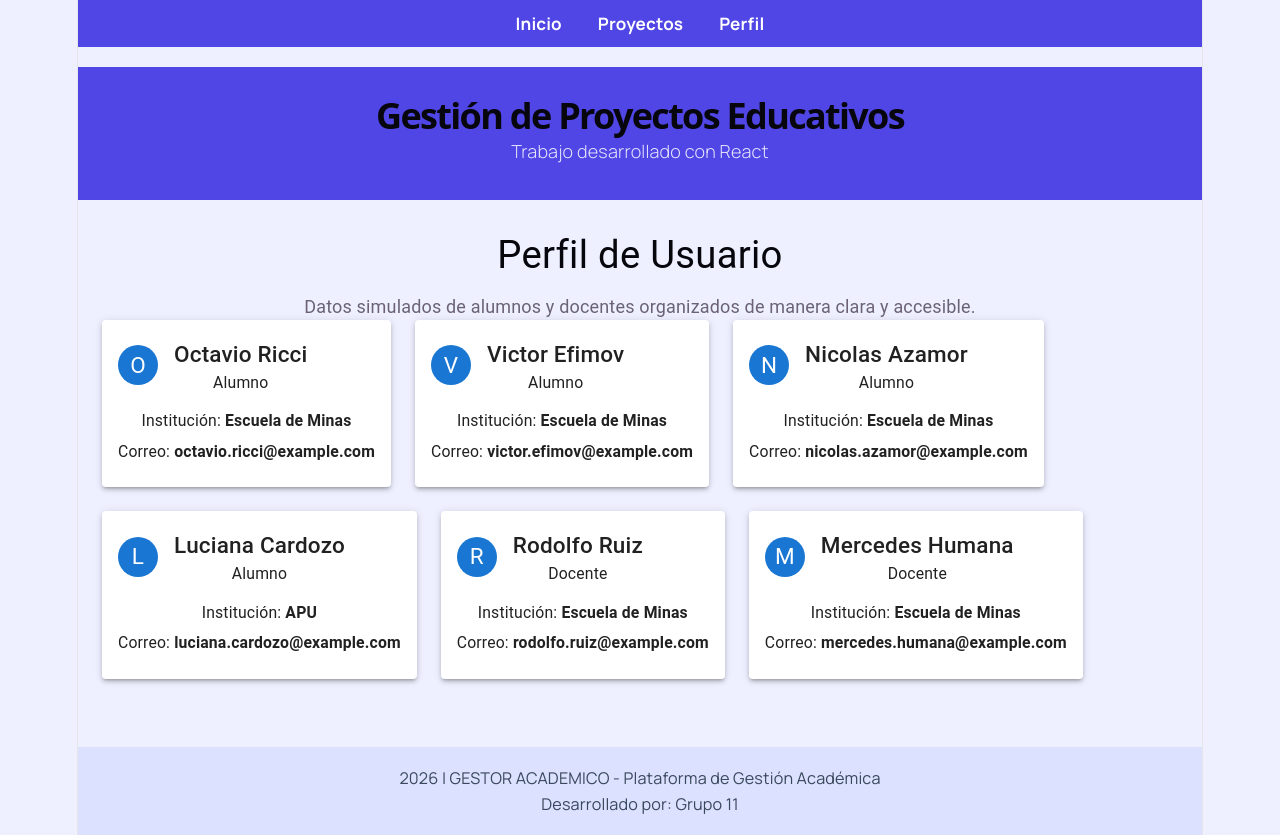
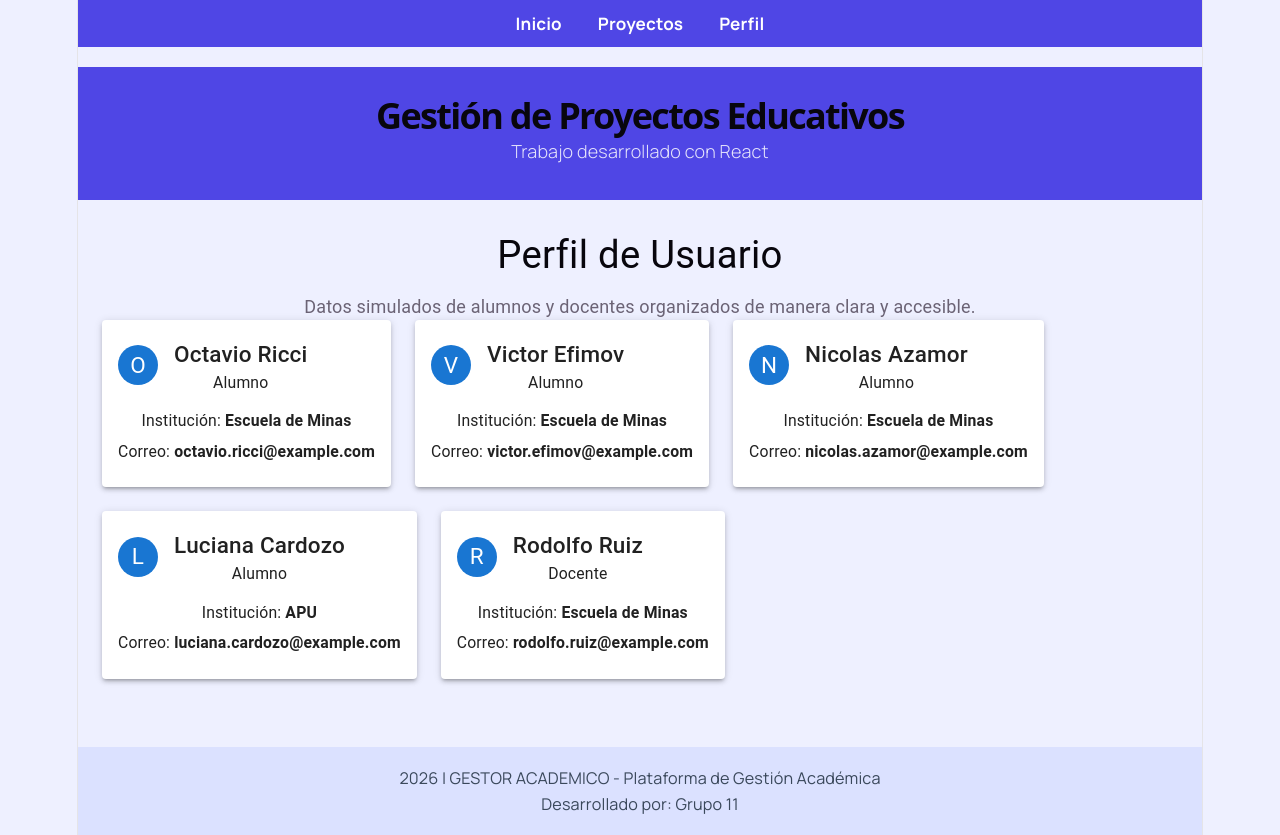
Before and after one commit to victor-efimov/pv_tp03_Grupo11, a React (Vite) app in the folder my-app/: page /perfil in a window 1280 px wide. Built offline with nearby package versions, Linux system fonts and the light colour scheme.

Commit message:
Correccion y depuracion de codigo  [VictorEfimov]

```diff
--- a/my-app/src/App.jsx
+++ b/my-app/src/App.jsx
@@ -1,6 +1,6 @@
 import { useRoutes } from "react-router-dom";
 
-import routes from './routes/routes';
+import routes from './routes/routes.jsx';
 import BarraNavegacion from './components/BarraNavegacion.jsx';
 import Header from './components/Header.jsx';
 import Footer from './components/Footer.jsx';
--- a/my-app/src/views/PerfilUsuario.jsx
+++ b/my-app/src/views/PerfilUsuario.jsx
@@ -36,13 +36,6 @@ const PerfilUsuario = () => {
       rol: "Docente",
       institucion: "Escuela de Minas",
       email: "rodolfo.ruiz@example.com"
-    },
-        {
-      id: 6,
-      nombre: "Mercedes Humana",
-      rol: "Docente",
-      institucion: "Escuela de Minas",
-      email: "mercedes.humana@example.com"
     }
   ];
 
```
Also changed, not shown: my-app/src/routes/routes.js (deleted, +0 -17 lines), my-app/src/routes/routes.jsx (added, +17 -0 lines).
